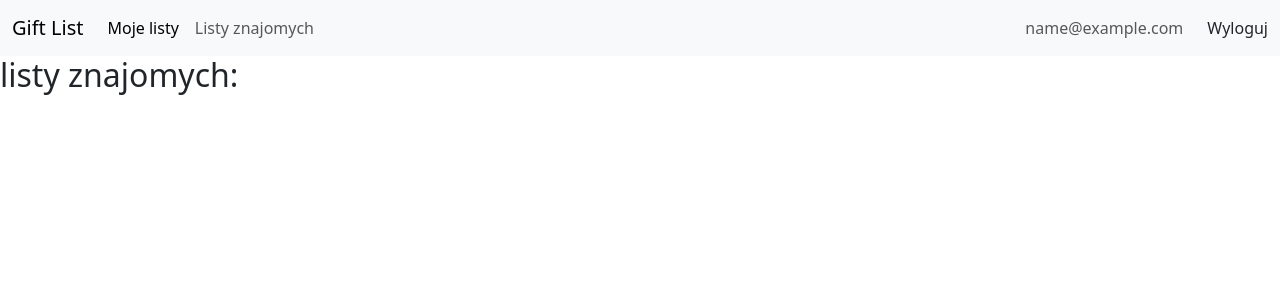
After one commit to slapa2/gifts_app, a Django app: page /gift-list/friend-gift-list-list/ in a window 1280 px wide. The commit adds this page. Shown: the top 300 px of the page. Run offline with Django 4.2, Linux system fonts and the light colour scheme; the visitor is signed in with stand-in values (Sample User, id 1); data that the repository does not hold is empty.

Commit message:
added some views and templates

```diff
--- a/app/settings.py
+++ b/app/settings.py
@@ -128,7 +128,7 @@ STATIC_URL = 'static/'
 # https://docs.djangoproject.com/en/4.2/ref/settings/#default-auto-field
 
 DEFAULT_AUTO_FIELD = 'django.db.models.BigAutoField'
-LOGIN_REDIRECT_URL = '/'
+LOGIN_REDIRECT_URL = '/gift-list'
 LOGOUT_REDIRECT_URL = '/'
 
 CRISPY_ALLOWED_TEMPLATE_PACKS = "bootstrap5"
--- a/app/urls.py
+++ b/app/urls.py
@@ -16,15 +16,28 @@ Including another URLconf
 """
 from django.contrib import admin
 from django.urls import path
+
+from django.contrib.auth import views as auth_views
 from .views import Home
-from django.contrib.auth import views as auth_views
+
+from gift_lists.views import GiftListListView, GiftListDetailView, GiftDetailView
+from gift_lists.views import FriendGiftListListView, FriendGiftListDetailView, FriendGiftDetailView
 
 
 
 urlpatterns = [
     path('', Home.as_view(), name='home'),
+
+    path("gift-list/gift-list/", GiftListListView.as_view(), name='my-gift-list'),
+    path("gift-list/gift-list/<int:pk>", GiftListDetailView.as_view(), name='my-gift-list-detail'),
+    path("gift-list/gift/<int:pk>", GiftDetailView.as_view(), name='my-gift-detail'),
+
+    path("gift-list/friend-gift-list-list/", FriendGiftListListView.as_view(), name='friend-gift-list'),
+    path("gift-list/friend-gift-list/<int:pk>/", FriendGiftListDetailView.as_view(), name='friend-gift-list-detail'),
+    path("gift-list/friend-gift/<int:pk>", FriendGiftDetailView.as_view(), name='friend-gift-detail'),
+
+    path("account/login/", auth_views.LoginView.as_view(), name='login'),
+    path("account/logout/", auth_views.LogoutView.as_view(), name='logout'),
+
     path('admin/', admin.site.urls),
-
-    path("account/login/", auth_views.LoginView.as_view()),
-    path("account/logout/", auth_views.LogoutView.as_view()),
 ]
--- a/gift_lists/views.py
+++ b/gift_lists/views.py
@@ -1,3 +1,48 @@
 from django.shortcuts import render
+from django.views.generic import ListView
+from django.views.generic.detail import DetailView
 
-# Create your views here.
+from .models import GiftList, Gift
+
+class GiftListListView(ListView):
+    model = GiftList
+    template_name = 'gift_list/gift_list_list.html'
+
+    def get_queryset(self):
+        return super().get_queryset().filter(owner=self.request.user)
+
+class GiftListDetailView(DetailView):
+    model = GiftList
+    template_name = 'gift_list/gift_list_detail.html'
+
+    def get_queryset(self):
+        return super().get_queryset().filter(owner=self.request.user)
+
+class GiftDetailView(DetailView):
+    model = Gift
+    template_name = 'gift_list/gift.html'
+
+    def get_queryset(self):
+        return super().get_queryset().filter(gift_list__owner=self.request.user)
+
+class FriendGiftListListView(ListView):
+
+    model = GiftList
+    template_name = 'gift_list/friend_gift_list_list.html'
+
+    def get_queryset(self):
+        return super().get_queryset().filter(shared_to=self.request.user)
+
+class FriendGiftListDetailView(DetailView):
+    model = GiftList
+    template_name = 'gift_list/friend_gift_list_detail.html'
+
+    def get_queryset(self):
+        return super().get_queryset().filter(shared_to=self.request.user)
+
+class FriendGiftDetailView(DetailView):
+    model = Gift
+    template_name = 'gift_list/gift.html'
+
+    def get_queryset(self):
+        return super().get_queryset().filter(gift_list__shared_to=self.request.user)
--- /dev/null
+++ b/templates/gift_list/friend_gift.html
@@ -0,0 +1 @@
+{{ object.name }}
--- /dev/null
+++ b/templates/gift_list/friend_gift_list_list.html
@@ -0,0 +1,11 @@
+{% extends "base.html" %} {% block content %}
+<h2>listy znajomych:</h2>
+<ul>
+  {% for list in object_list %}
+  <li>
+    <a href="{% url 'friend-gift-list-detail' pk=list.pk %}">{{ list.name }}</a>
+    {{ list.owner.email }}
+  </li>
+  {% endfor %}
+</ul>
+{% endblock %}
--- /dev/null
+++ b/templates/gift_list/gift.html
@@ -0,0 +1 @@
+{{ object.name }}
--- a/templates/home.html
+++ b/templates/home.html
@@ -1,4 +1,3 @@
-{% extends "base.html" %} {% block title %} {{ section.title }} {% endblock %}
-{%block content %}
+{% extends "base.html" %} {%block content %}
 <h1>Hello World</h1>
 {% if user.is_authenticated %} {% else %} {% endif %} {% endblock %}
--- a/templates/navbar.html
+++ b/templates/navbar.html
@@ -16,10 +16,20 @@
       <ul class="navbar-nav me-auto mb-2 mb-lg-0">
         {% if user.is_authenticated %}
         <li class="nav-item">
-          <a class="nav-link active" aria-current="page" href="#">Moje listy</a>
+          <a
+            class="nav-link active"
+            aria-current="page"
+            href="{% url 'my-gift-list' %}"
+            >Moje listy</a
+          >
         </li>
         <li class="nav-item">
-          <a class="nav-link" aria-current="page" href="#">Listy znajomych</a>
+          <a
+            class="nav-link"
+            aria-current="page"
+            href="{% url 'friend-gift-list' %}"
+            >Listy znajomych</a
+          >
         </li>
         {% endif %}
       </ul>
```
Also changed, not shown: templates/gift_list/friend_gift_list_detail.html (added, +9 -0 lines), templates/gift_list/gift_list_detail.html (added, +9 -0 lines), templates/gift_list/gift_list_list.html (added, +10 -0 lines).
